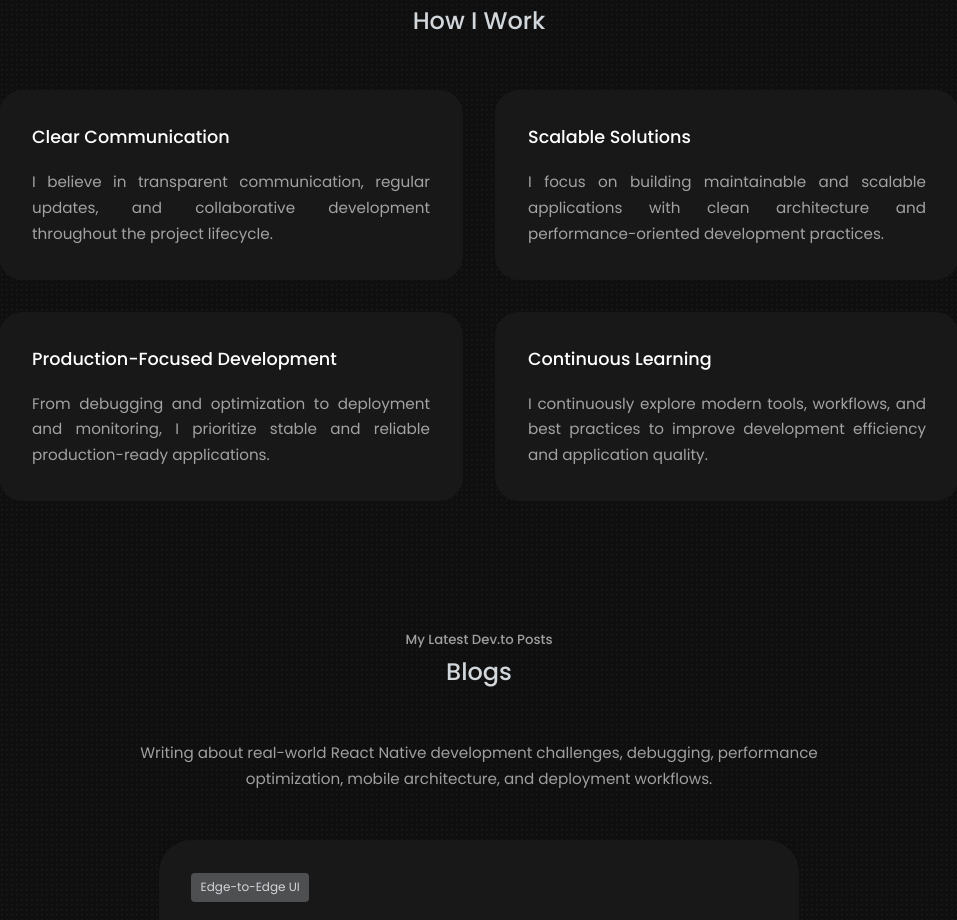
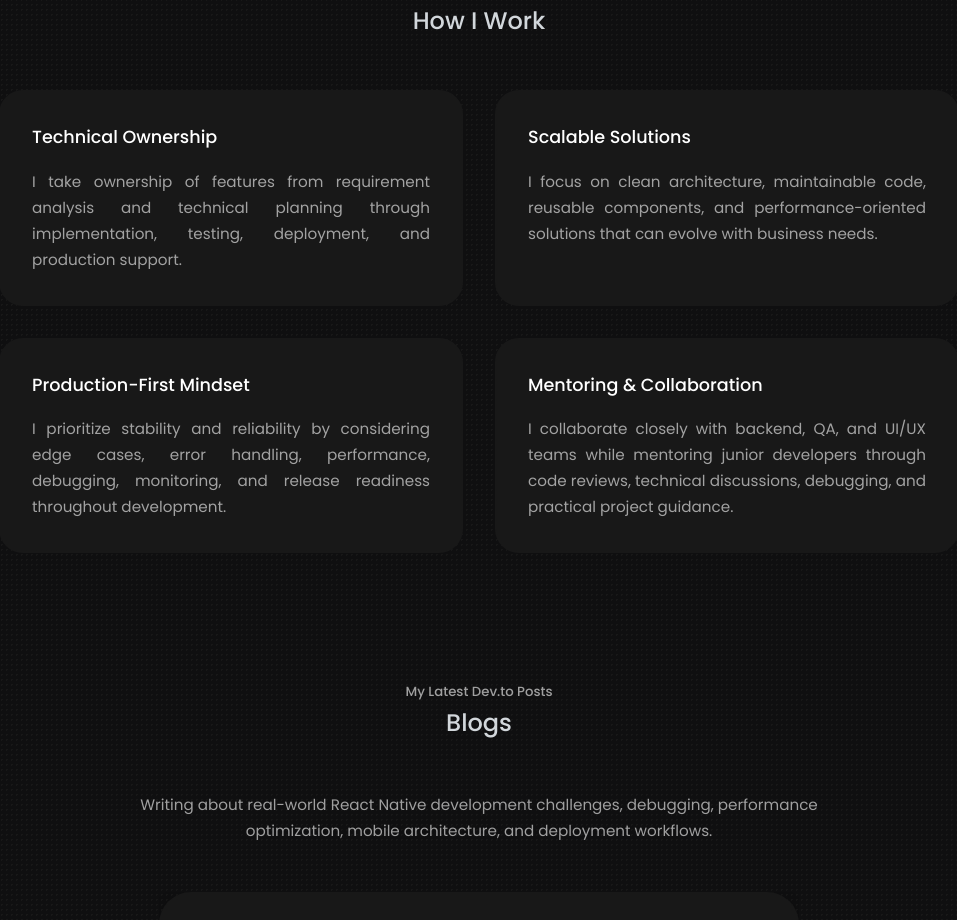
Before and after one commit to dainyjose/my-portfolio, a React (Vite) app: page / in a window 1280 px wide. Shown: the part 5188-6108 px from the top of the page, without its empty margins (161-1118 px from the left). Built offline with nearby package versions, Linux system fonts and the light colour scheme.

Commit message:
feat: update work approach for senior developer profile

```diff
--- a/src/components/Work/Work.tsx
+++ b/src/components/Work/Work.tsx
@@ -7,34 +7,35 @@ const Work = () => {
 
       <div className="container work__container">
         <article className="work__item">
-          <h3>Clear Communication</h3>
+          <h3>Technical Ownership</h3>
           <p>
-            I believe in transparent communication, regular updates, and
-            collaborative development throughout the project lifecycle.
+            I take ownership of features from requirement analysis and technical planning through
+            implementation, testing, deployment, and production support.
           </p>
         </article>
 
         <article className="work__item">
           <h3>Scalable Solutions</h3>
           <p>
-            I focus on building maintainable and scalable applications with
-            clean architecture and performance-oriented development practices.
+            I focus on clean architecture, maintainable code, reusable components, and
+            performance-oriented solutions that can evolve with business needs.
           </p>
         </article>
 
         <article className="work__item">
-          <h3>Production-Focused Development</h3>
+          <h3>Production-First Mindset</h3>
           <p>
-            From debugging and optimization to deployment and monitoring, I
-            prioritize stable and reliable production-ready applications.
+            I prioritize stability and reliability by considering edge cases, error handling,
+            performance, debugging, monitoring, and release readiness throughout development.
           </p>
         </article>
 
         <article className="work__item">
-          <h3>Continuous Learning</h3>
+          <h3>Mentoring & Collaboration</h3>
           <p>
-            I continuously explore modern tools, workflows, and best practices
-            to improve development efficiency and application quality.
+            I collaborate closely with backend, QA, and UI/UX teams while mentoring junior
+            developers through code reviews, technical discussions, debugging, and practical project
+            guidance.
           </p>
         </article>
       </div>
```
